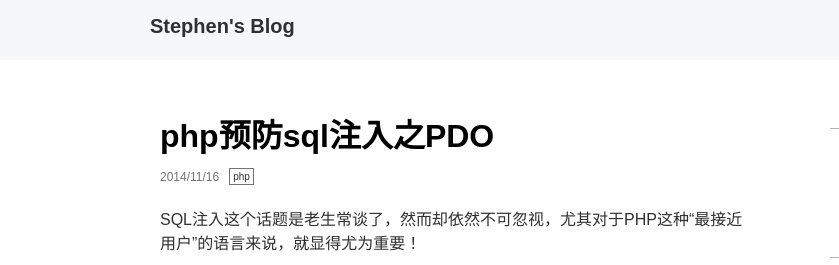
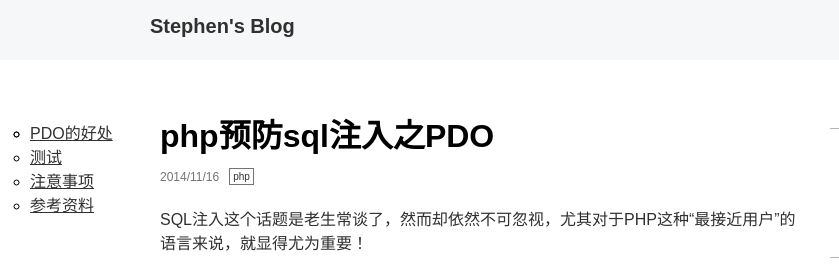
Before and after one commit to keyganker/keyganker.github.io, a plain HTML site: page post/php预防sql注入之pdo/index.html in a window 1280 px wide. Shown: the top 265 px of the page, 0-839 px from the left. Drawn offline with Linux system fonts and the light colour scheme.

Commit message:
add table of content

```diff
--- a/css/style.css
+++ b/css/style.css
@@ -81,7 +81,8 @@ a:hover {
  * articles
  */
 .article {
-  width: 590px;
+  /*width: 590px;*/
+  width:650px;
   padding: 0px 20px 20px 20px;
   clear: left;
   overflow: hidden;
@@ -565,6 +566,24 @@ h4:before {
   font-size: 14px;
 }
 
+
+ #TableOfContents {
+    position:fixed;
+    left:30px;
+    top:120px;
+ }
+
+ #TableOfContents li{
+  list-style-type: circle;
+  max-width: 120px;
+ }
+
+#TableOfContents li.current{
+  list-style-type: disc;
+  font-weight: bold;
+  font-style: oblique;
+ }
+
 /**
  * responsive styles
  */
@@ -636,6 +655,12 @@ h4:before {
   }
 }
 
+@media screen and (max-width: 1200px) {
+   #TableOfContents {
+    display: none;
+ }
+}
+
 @media screen and (max-width: 600px) {
   h1 {
     font-size: 25px;
--- a/post/php预防sql注入之pdo/index.html
+++ b/post/php预防sql注入之pdo/index.html
@@ -132,7 +132,7 @@ Statement ID: 1
 
 <p>以上通过介绍了如何使用PDO来避免SQL注入，大概就是这些了，还有一些PHP版本和其他需要注意的地方，请参考<a href="http://zhangxugg-163-com.iteye.com/blog/1835721">PDO防注入原理分析以及使用PDO的注意事项</a>。</p>
 
-<h2 id="注意事项">注意事项：</h2>
+<h2 id="注意事项">注意事项</h2>
 
 <ol>
 <li><p>php升级到5.3.6+，生产环境强烈建议升级到php 5.3.9+ php 5.4+，php 5.3.8存在致命的hash碰撞漏洞。</p></li>
@@ -158,6 +158,17 @@ B.  告诉mysql server, 客户端需要的结果的编码是什么
 stackoverflow: <a href="http://stackoverflow.com/questions/60174/how-can-i-prevent-sql-injection-in-php/60496#60496">http://stackoverflow.com/questions/60174/how-can-i-prevent-sql-injection-in-php/60496#60496</a></p>
 
   </div>
+ <nav id="TableOfContents">
+<ul>
+<li>
+<ul>
+<li><a href="#pdo的好处">PDO的好处</a></li>
+<li><a href="#测试">测试</a></li>
+<li><a href="#注意事项">注意事项</a></li>
+<li><a href="#参考资料">参考资料</a></li>
+</ul></li>
+</ul>
+</nav>
   <footer>
     <div class="article-footer">
 
@@ -245,3 +256,19 @@ stackoverflow: <a href="http://stackoverflow.com/questions/60174/how-can-i-preve
     </div>
   </body>
 </html>
+
+<script>
+
+document.getElementById("TableOfContents").addEventListener("click", function(e){
+  var lis = e.target.parentNode.parentNode.childNodes;
+  for(item in lis) {
+    lis[item].className = '';
+  }
+  if (e.target.nodeName == 'A') {
+      e.target.parentNode.className='current';
+  }
+
+});
+
+
+</script>
--- a/sitemap.xml
+++ b/sitemap.xml
@@ -13,13 +13,13 @@
   </url>
 
   <url>
-    <loc>https://keyganker.github.io/categories/php/</loc>
+    <loc>https://keyganker.github.io/tags/php/</loc>
     <lastmod>2014-11-16T16:09:35+08:00</lastmod>
     <priority>0</priority>
   </url>
 
   <url>
-    <loc>https://keyganker.github.io/tags/php/</loc>
+    <loc>https://keyganker.github.io/categories/php/</loc>
     <lastmod>2014-11-16T16:09:35+08:00</lastmod>
     <priority>0</priority>
   </url>
```
